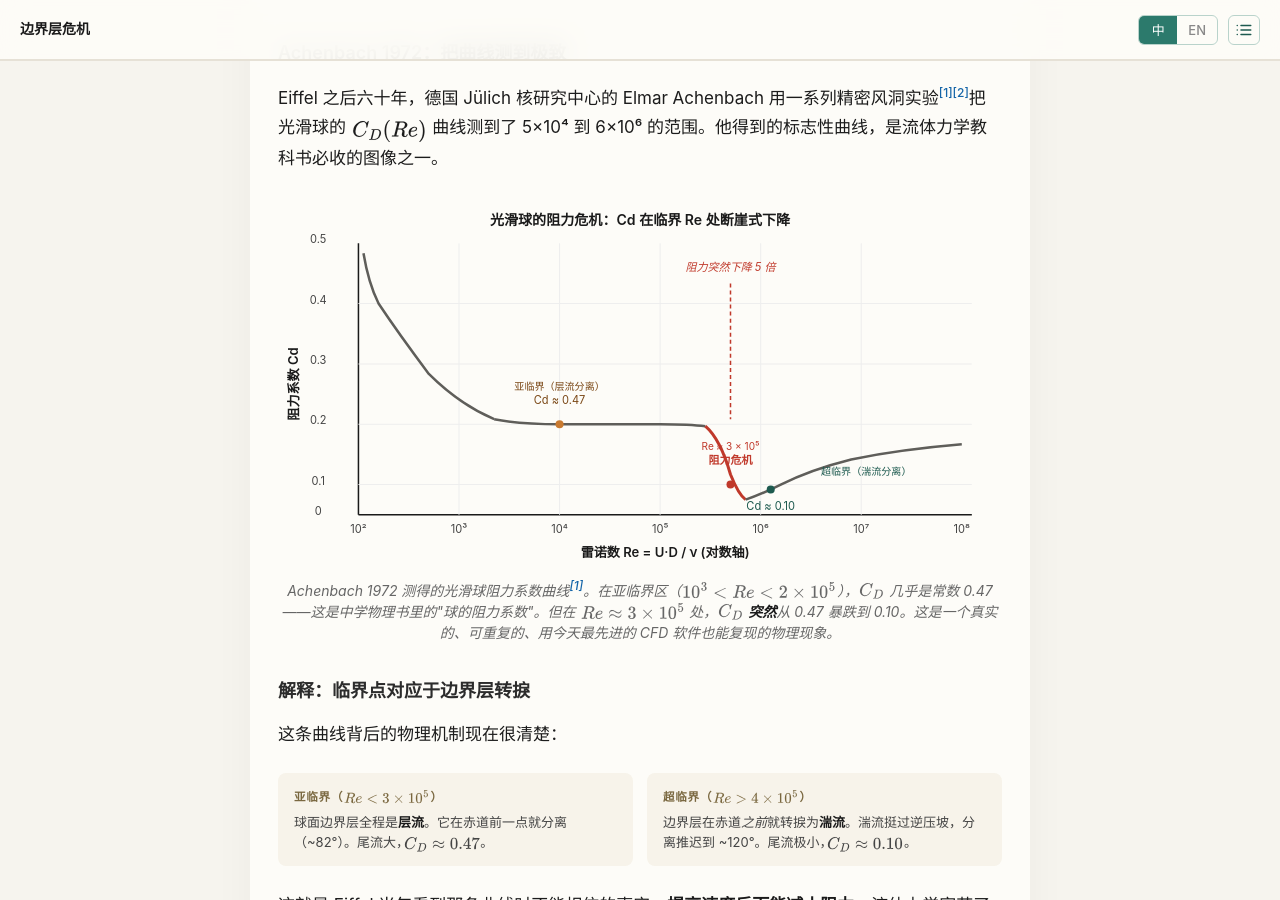
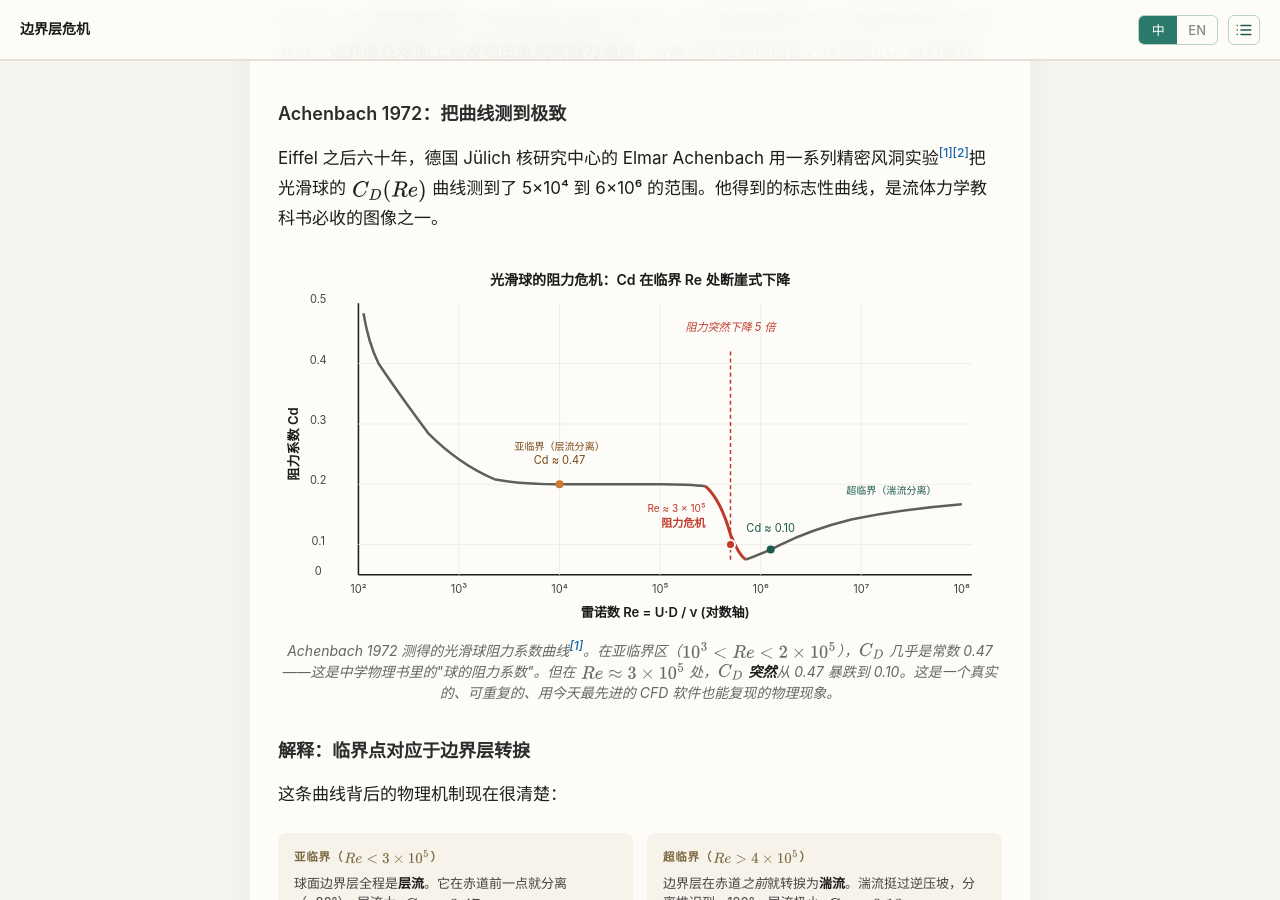
Before and after one commit to elemer1/elemer1.github.io, a Jekyll site: the page built from _html/边界层危机.html, in a window 1280 px wide and 900 px high, scrolled down 10775 px. Built offline with Jekyll 4.4.1, drawn with Linux system fonts in a browser that asks for light colours.

Commit message:
Fix overlapping labels and broken arrow in boundary-layer SVG charts
Three figures in /boundary-layer-crisis/ had layout issues that became
visible especially in the English translation:

1. Drag-breakdown chart (svg7-19): the viewBox was 280px tall but the bar
   labels reached y≈280, so the separator line at y=245 cut through the
   bars and the description text at y=265 sat on top of the bar labels.
   Increased viewBox height to 340 and pushed the separator/description
   below the bar group.

2. Drag-curve chart (svg36-42): the "Drag crisis" / "Re ≈ 3×10⁵" labels
   sat directly on the red drop curve, "Cd ≈ 0.10" was crammed against
   the x-axis, and "Supercritical (turbulent separation)" overlapped the
   rising curve in English. The vertical dashed pointer terminated above
   the plateau, so it looked broken. Moved the crisis labels left of the
   drop, lifted "Cd ≈ 0.10" above its marker, relocated the supercritical
   label to clear space, and extended the dashed line to span the full
   drop. Reordered drawing so markers sit on top of the indicator and
   added a halo stroke on the crisis marker so it stays distinguishable.

3. Boundary-layer separation diagram (svg20-28): the "高压" / "High P"
   label was placed at the sphere center, which is physically wrong.
   Moved it to the front of the sphere and added a small high-pressure
   ellipse around the stagnation point for visual context, matching the
   style used in the drag-breakdown figure.

https://claude.ai/code/session_01JsWjr3JoKbbMpsdTs5oDWE

```diff
--- a/_html/边界层危机.html
+++ b/_html/边界层危机.html
@@ -746,7 +746,7 @@ listed: true
                 </p>
             </div>
             <figure>
-                <svg viewbox="0 0 720 280" xmlns="http://www.w3.org/2000/svg" aria-label="钝体与流线体的阻力组成对比">
+                <svg viewbox="0 0 720 340" xmlns="http://www.w3.org/2000/svg" aria-label="钝体与流线体的阻力组成对比">
                     <text x="360" y="22" text-anchor="middle" font-size="14" font-weight="600" fill="#1a1a1a" data-i18n="svg7">两种阻力组成：钝体 vs 流线体</text>
 
                     <!-- Bluff body (sphere) -->
@@ -784,8 +784,8 @@ listed: true
                         <text x="130" y="196" text-anchor="middle" font-size="12" fill="#fff" font-weight="600" data-i18n="svg18">摩擦阻力 ~95%</text>
                     </g>
 
-                    <line x1="40" y1="245" x2="680" y2="245" stroke="#ddd" stroke-width="1"/>
-                    <text x="360" y="265" text-anchor="middle" font-size="11.5" fill="#666" font-style="italic" data-i18n="svg19">
+                    <line x1="40" y1="298" x2="680" y2="298" stroke="#ddd" stroke-width="1"/>
+                    <text x="360" y="320" text-anchor="middle" font-size="11.5" fill="#666" font-style="italic" data-i18n="svg19">
                         对球这种钝体，压差阻力是绝对主角；对机翼这种流线体，摩擦阻力反而是主角
                     </text>
                 </svg>
@@ -920,9 +920,11 @@ listed: true
 
                     <!-- Sphere -->
                     <circle cx="280" cy="170" r="65" fill="#fff" stroke="#1a1a1a" stroke-width="2"/>
+                    <!-- High-pressure region in front of sphere -->
+                    <ellipse cx="215" cy="170" rx="9" ry="22" fill="#f7d6c0" stroke="#c97a30" stroke-width="1" stroke-dasharray="3 2" opacity="0.85"/>
                     <!-- Stagnation point -->
                     <circle cx="215" cy="170" r="3" fill="#c97a30"/>
-                    <text x="195" y="172" font-size="11" fill="#7a4715" text-anchor="end" data-i18n="svg21">驻点</text>
+                    <text x="195" y="158" font-size="11" fill="#7a4715" text-anchor="end" data-i18n="svg21">驻点</text>
 
                     <!-- Streamlines approaching -->
                     <path d="M40 110 Q 150 110 200 130" fill="none" stroke="#888" stroke-width="1.2"/>
@@ -973,7 +975,7 @@ listed: true
                     <text x="98" y="285" text-anchor="middle" font-size="11" fill="#1a1a1a" data-i18n="svg27">来流 U</text>
 
                     <!-- Pressure label -->
-                    <text x="285" y="173" font-size="11" fill="#c97a30" text-anchor="middle" data-i18n="svg28">高压</text>
+                    <text x="195" y="195" font-size="11" fill="#7a4715" text-anchor="end" data-i18n="svg28">高压</text>
                 </svg>
                 <figcaption data-i18n="m43">
                     层流边界层在球面上从前驻点出发，绕过赤道后开始爬"逆压坡"。但层流贴近表面的部分动能不足，只爬到 <strong>~82°</strong>（约绕过球面 <em>不到一半</em> 的距离）就被 "顶离" 表面。从这一点开始，球的整个背面都被一个巨大的、缓慢回流的低压区覆盖。这个低压区像吸尘器一样把球向后拽——这就是<strong>压差阻力的物理来源</strong>。
@@ -1186,22 +1188,22 @@ listed: true
                     <!-- Supercritical recovery -->
                     <path d="M465 295 Q 480 290 500 280 Q 530 265 570 255 Q 620 245 680 240" fill="none" stroke="#5f5e5a" stroke-width="2.5"/>
 
+                    <!-- Drop indicator (dashed line spanning the full Cd drop, drawn before markers so they sit on top) -->
+                    <path d="M450 88 L 450 295" stroke="#c0392b" stroke-width="1.5" stroke-dasharray="4 3"/>
+                    <text x="450" y="68" text-anchor="middle" font-size="11" fill="#c0392b" font-style="italic" data-i18n="svg42">阻力突然下降 5 倍</text>
+
                     <!-- Markers -->
                     <circle cx="280" cy="220" r="4" fill="#c97a30"/>
                     <text x="280" y="200" font-size="11" text-anchor="middle" fill="#7a4715">Cd ≈ 0.47</text>
                     <text x="280" y="186" font-size="10" text-anchor="middle" fill="#7a4715" data-i18n="svg39">亚临界（层流分离）</text>
 
-                    <circle cx="450" cy="280" r="4" fill="#c0392b"/>
-                    <text x="450" y="260" font-size="11" text-anchor="middle" fill="#c0392b" font-weight="600" data-i18n="svg40">阻力危机</text>
-                    <text x="450" y="246" font-size="10" text-anchor="middle" fill="#c0392b">Re ≈ 3 × 10⁵</text>
+                    <circle cx="450" cy="280" r="4.5" fill="#c0392b" stroke="#fdfcf8" stroke-width="2"/>
+                    <text x="425" y="263" font-size="11" text-anchor="end" fill="#c0392b" font-weight="600" data-i18n="svg40">阻力危机</text>
+                    <text x="425" y="248" font-size="10" text-anchor="end" fill="#c0392b">Re ≈ 3 × 10⁵</text>
 
                     <circle cx="490" cy="285" r="4" fill="#1d5a4f"/>
-                    <text x="490" y="305" font-size="11" text-anchor="middle" fill="#1d5a4f">Cd ≈ 0.10</text>
-                    <text x="540" y="270" font-size="10" fill="#1d5a4f" data-i18n="svg41">超临界（湍流分离）</text>
-
-                    <!-- Arrows pointing to crisis -->
-                    <path d="M450 80 L 450 215" stroke="#c0392b" stroke-width="1.5" stroke-dasharray="4 3"/>
-                    <text x="450" y="68" text-anchor="middle" font-size="11" fill="#c0392b" font-style="italic" data-i18n="svg42">阻力突然下降 5 倍</text>
+                    <text x="490" y="268" font-size="11" text-anchor="middle" fill="#1d5a4f">Cd ≈ 0.10</text>
+                    <text x="610" y="230" font-size="10" text-anchor="middle" fill="#1d5a4f" data-i18n="svg41">超临界（湍流分离）</text>
                 </svg>
                 <figcaption data-i18n="m74">
                     Achenbach 1972 测得的光滑球阻力系数曲线<sup class="ref"><a href="#r1">[1]</a></sup>。在亚临界区（\(10^3 &lt; Re &lt; 2 \times 10^5\)），\(C_D\) 几乎是常数 0.47——这是中学物理书里的"球的阻力系数"。但在 \(Re \approx 3 \times 10^5\) 处，\(C_D\) <strong>突然</strong>从 0.47 暴跌到 0.10。这是一个真实的、可重复的、用今天最先进的 CFD 软件也能复现的物理现象。
```
